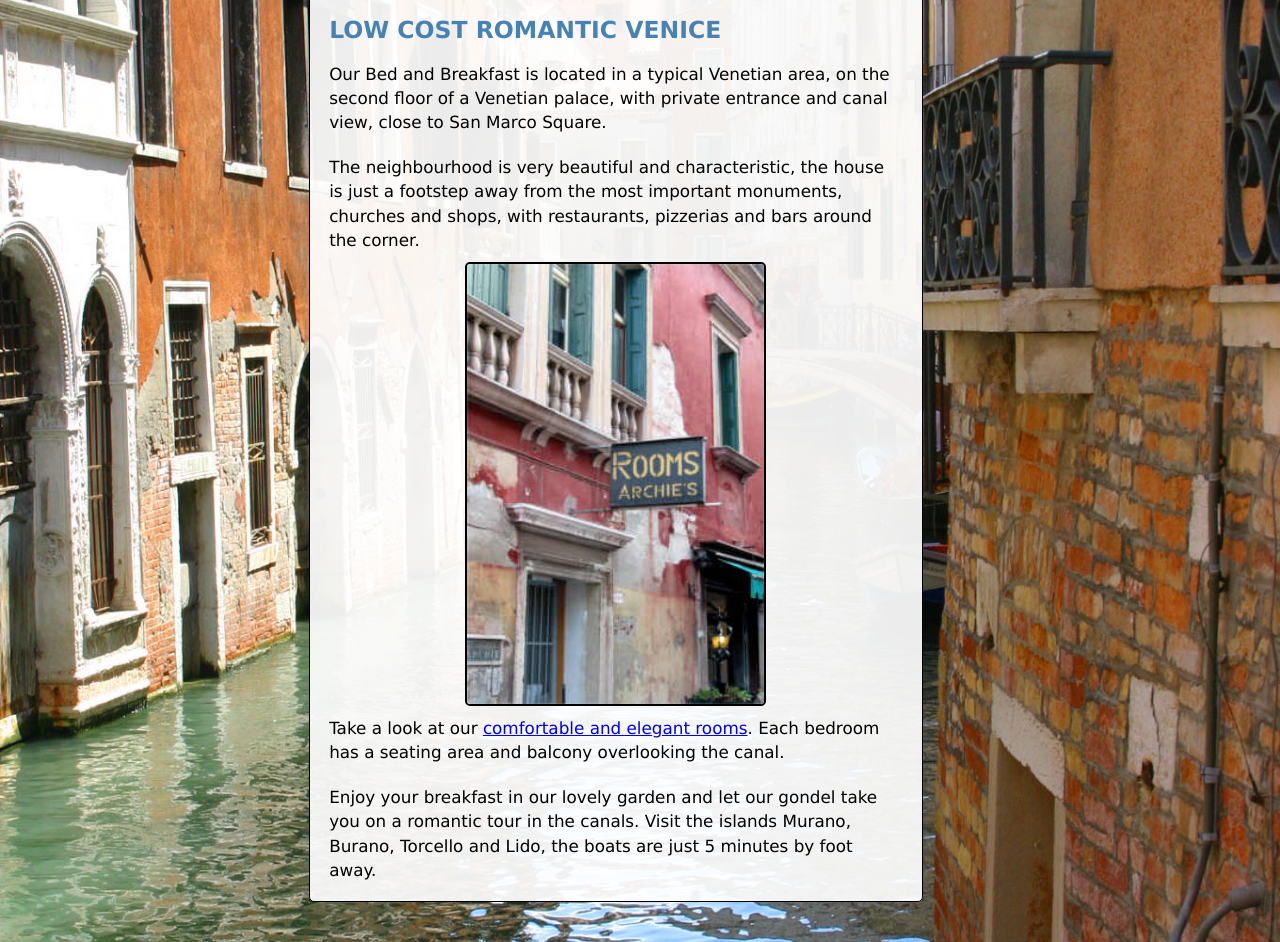
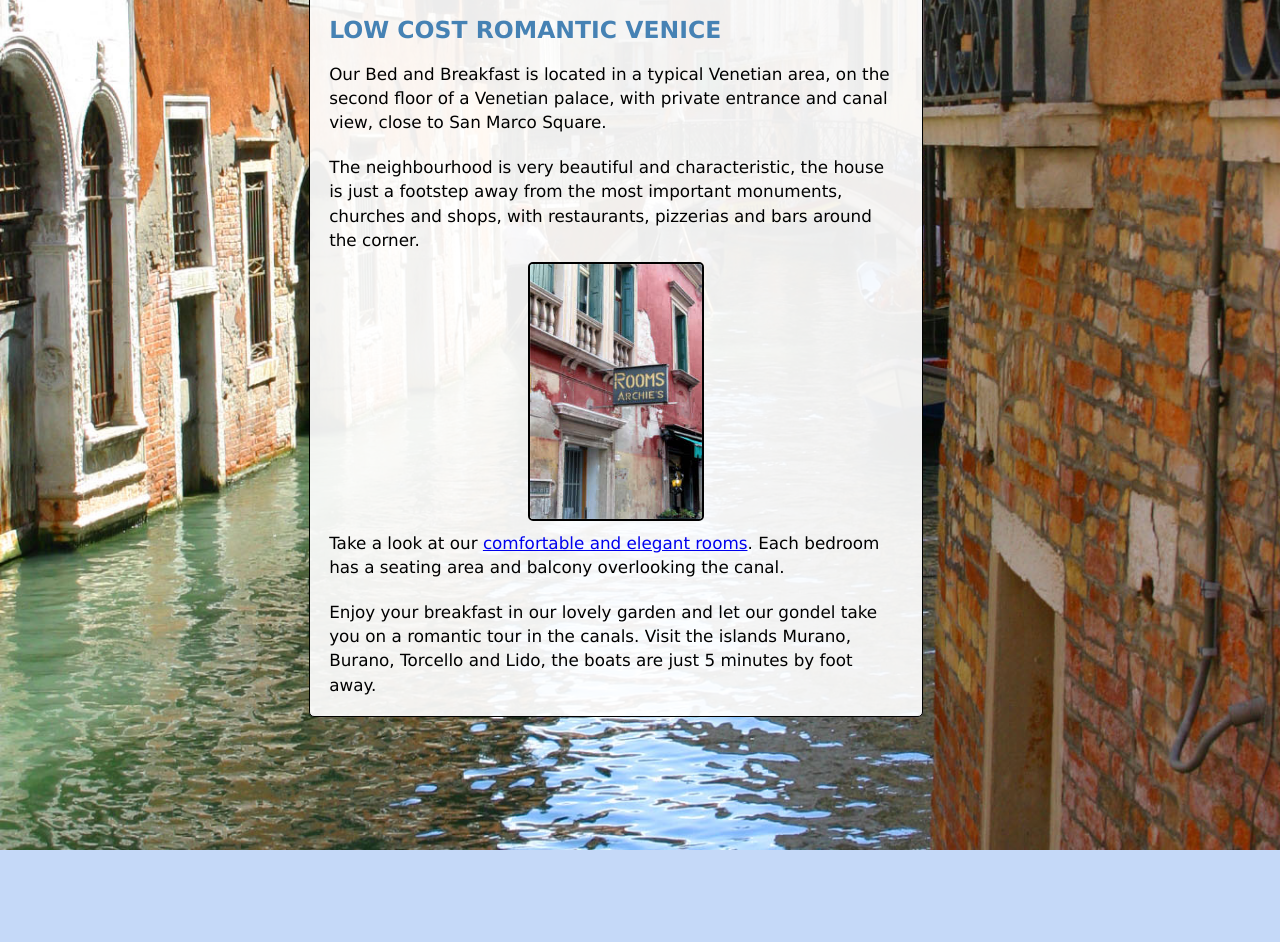
Before and after one commit to montik/rwd, a plain HTML site: page 3/bnb/index.html in a window 1280 px wide. Shown: the part 391-1333 px from the top of the page. After the commit the page ends 1241 px from the top, so only its background shows below. Drawn offline with Linux system fonts and the light colour scheme.

Commit message:
Assignment 3: em to px in responsive img

```diff
--- a/3/bnb/responsive-style.css
+++ b/3/bnb/responsive-style.css
@@ -114,17 +114,19 @@ h2 {
 }
 @media all and (min-width: 58em) {
 	.img-frame {
-		width: 17.685em;
+		width: 30%;
+		/* CALCULATION :)
+			 containing element (section) is 59vw <= 65% - 2% margin - 4% padding
+			 30% of 59% = 17.7vw
+			 if font-size: 105% => 58em = 974.4px
+			 then max display width of img: 17% of 974.4 = 172.47px
+		 */
 	}
 }
 
 .img-frame img {
 	display: block;
-}
-@media all and (min-width: 58em) {
-	.img-frame img {
-		width: 17.685em;
-	}
+	width: 100%;
 }
 
 .header-img {
```
